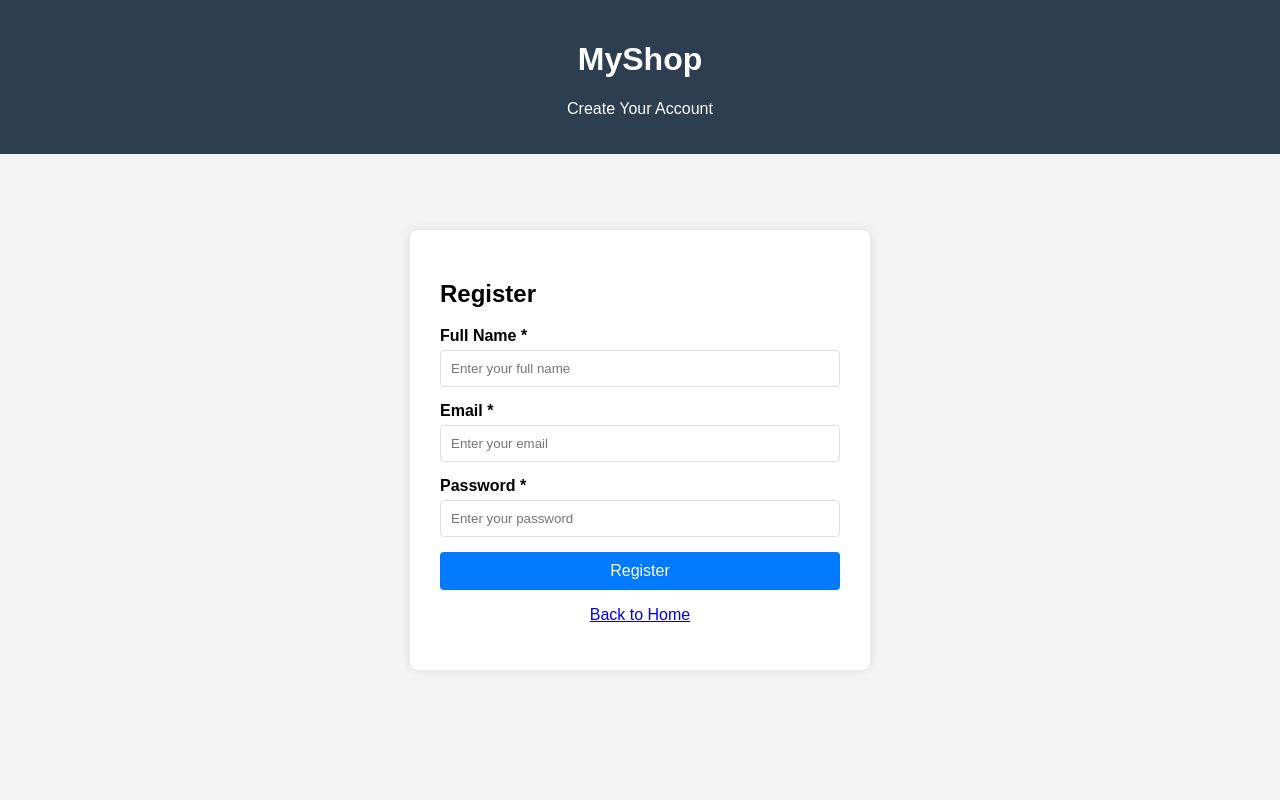
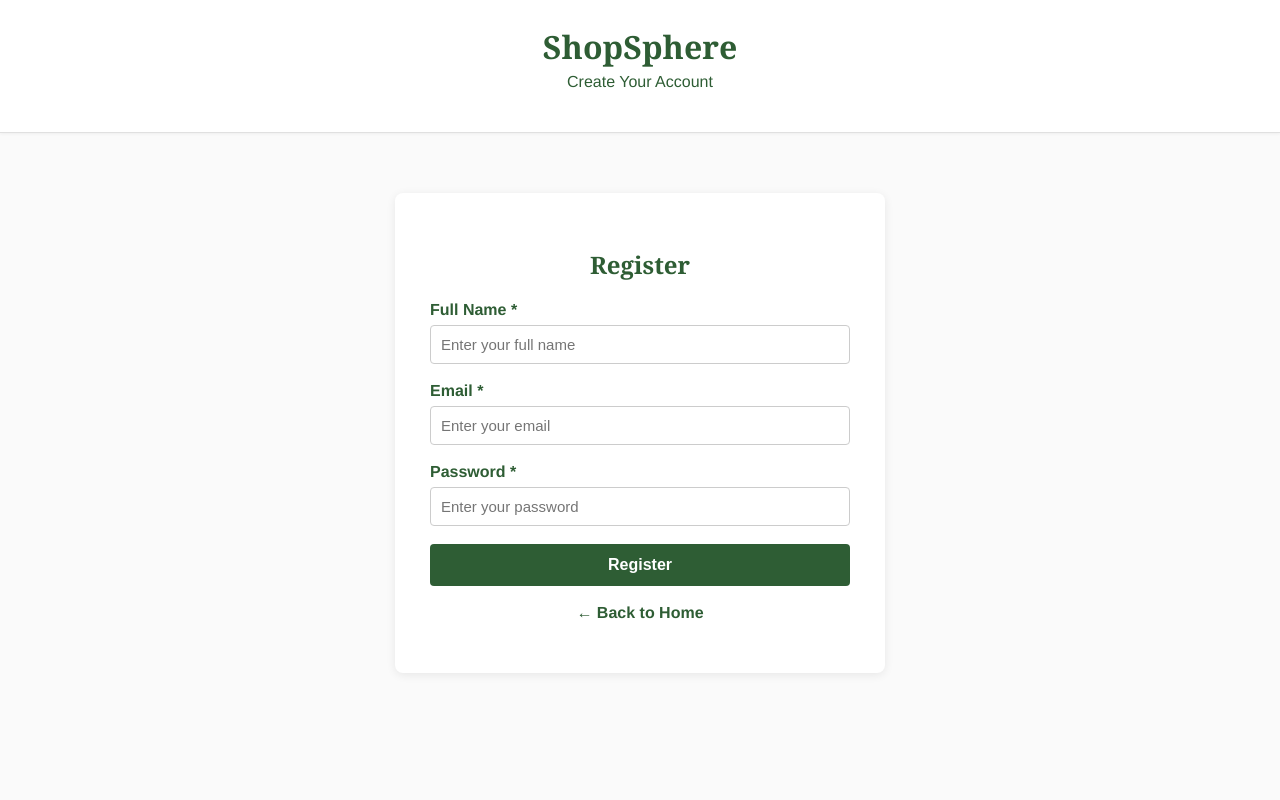
Before and after one commit to drewhy98/my-cloud-shop, a PHP site: page /register.php in a window 1280 px wide. Run offline with PHP 8.4, Linux system fonts and the light colour scheme.

Commit message:
Update register.php

```diff
--- a/register.php
+++ b/register.php
@@ -3,47 +3,71 @@
 <head>
   <meta charset="UTF-8">
   <meta name="viewport" content="width=device-width, initial-scale=1.0">
-  <title>Register - MyShop</title>
+  <title>Register - ShopSphere</title>
   <style>
     body {
-      font-family: Arial, sans-serif;
-      background-color: #f4f4f4;
+      font-family: 'Helvetica Neue', Arial, sans-serif;
+      background-color: #fafafa;
       display: flex;
-      justify-content: center;
+      flex-direction: column;
       align-items: center;
-      height: 100vh;
+      justify-content: flex-start;
+      min-height: 100vh;
       margin: 0;
-      flex-direction: column;
     }
 
+    /* Header */
     .header {
-      background-color: #2c3e50;
-      color: white;
-      padding: 20px 0;
+      background-color: #ffffff;
+      color: #2e5d34;
+      width: 100%;
       text-align: center;
-      position: fixed;
+      padding: 25px 0;
+      border-bottom: 1px solid #e0e0e0;
+      position: sticky;
       top: 0;
-      width: 100%;
+      box-shadow: 0 1px 3px rgba(0,0,0,0.05);
     }
 
+    .header h1 {
+      font-family: 'Georgia', serif;
+      margin: 0;
+      font-size: 2em;
+    }
+
+    .header p {
+      font-size: 1em;
+      margin-top: 5px;
+      color: #2e5d34;
+    }
+
+    /* Register form */
     .register-form {
       background: white;
-      padding: 30px;
+      padding: 35px;
       border-radius: 8px;
-      box-shadow: 0 0 10px rgba(0, 0, 0, 0.1);
+      box-shadow: 0 2px 10px rgba(0,0,0,0.08);
       width: 100%;
-      max-width: 400px;
-      margin-top: 100px;
+      max-width: 420px;
+      margin-top: 60px;
+    }
+
+    .register-form h2 {
+      text-align: center;
+      color: #2e5d34;
+      font-family: 'Georgia', serif;
+      margin-bottom: 20px;
     }
 
     .form-group {
-      margin-bottom: 15px;
+      margin-bottom: 18px;
     }
 
     label {
       display: block;
-      margin-bottom: 5px;
+      margin-bottom: 6px;
       font-weight: bold;
+      color: #2e5d34;
     }
 
     input[type="text"],
@@ -51,40 +75,59 @@
     input[type="password"] {
       width: 100%;
       padding: 10px;
-      border: 1px solid #ddd;
+      border: 1px solid #ccc;
       border-radius: 4px;
       box-sizing: border-box;
+      font-size: 15px;
     }
 
     .btn {
-      background-color: #007bff;
+      background-color: #2e5d34;
       color: white;
-      padding: 10px 20px;
+      padding: 12px;
       border: none;
       border-radius: 4px;
       cursor: pointer;
       width: 100%;
       font-size: 16px;
+      font-weight: bold;
+      transition: background-color 0.3s;
     }
 
     .btn:hover {
-      background-color: #0056b3;
+      background-color: #244928;
     }
 
     .error {
-      color: red;
-      padding: 10px;
-      margin: 10px 0;
+      color: #a94442;
       background-color: #f8d7da;
       border: 1px solid #f5c6cb;
       border-radius: 4px;
+      padding: 10px;
+      margin-bottom: 15px;
       text-align: center;
+    }
+
+    p.link {
+      text-align: center;
+      margin-top: 15px;
+    }
+
+    p.link a {
+      color: #2e5d34;
+      font-weight: bold;
+      text-decoration: none;
+    }
+
+    p.link a:hover {
+      text-decoration: underline;
     }
   </style>
 </head>
 <body>
+
   <div class="header">
-    <h1>MyShop</h1>
+    <h1>ShopSphere</h1>
     <p>Create Your Account</p>
   </div>
 
@@ -98,7 +141,7 @@
       </div>
     <?php endif; ?>
 
-    <!-- Form submits to process_register.php -->
+    <!-- Registration Form -->
     <form method="post" action="process_register.php">
       <div class="form-group">
         <label>Full Name *</label>
@@ -120,7 +163,8 @@
       </div>
     </form>
 
-    <p style="text-align: center;"><a href="index.php">Back to Home</a></p>
+    <p class="link"><a href="index.php">← Back to Home</a></p>
   </div>
+
 </body>
 </html>
```
